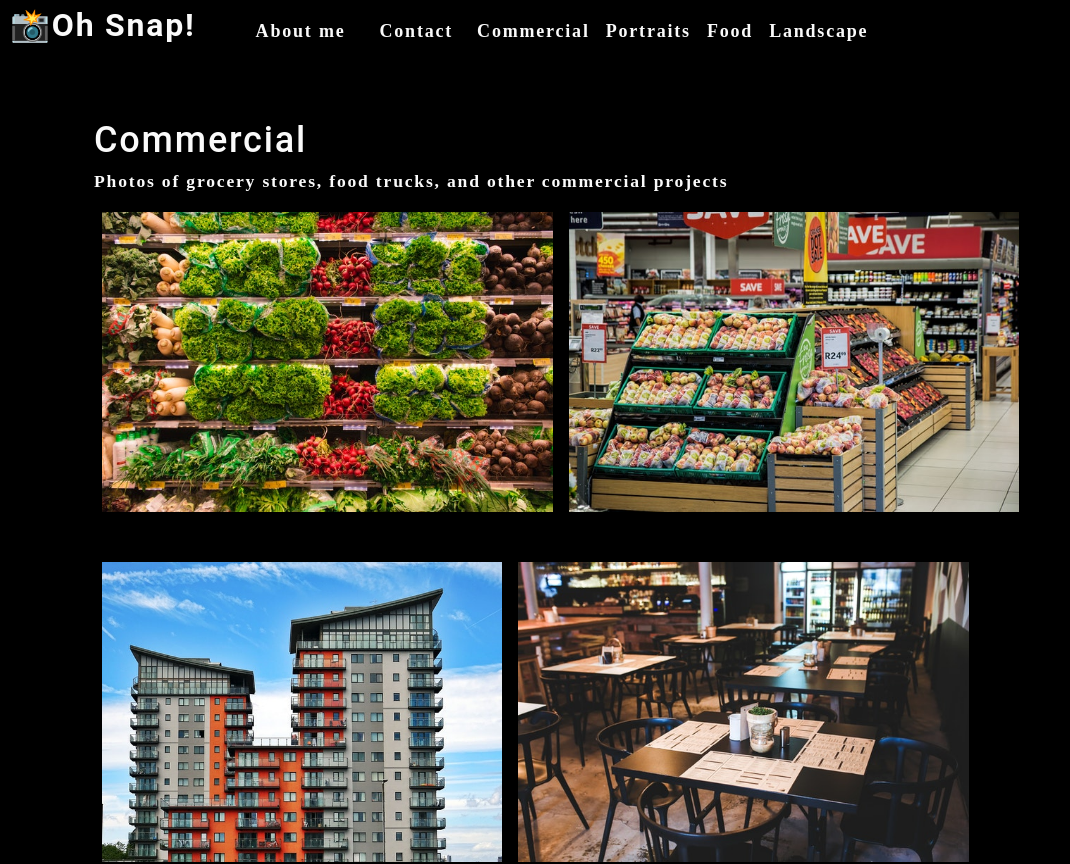
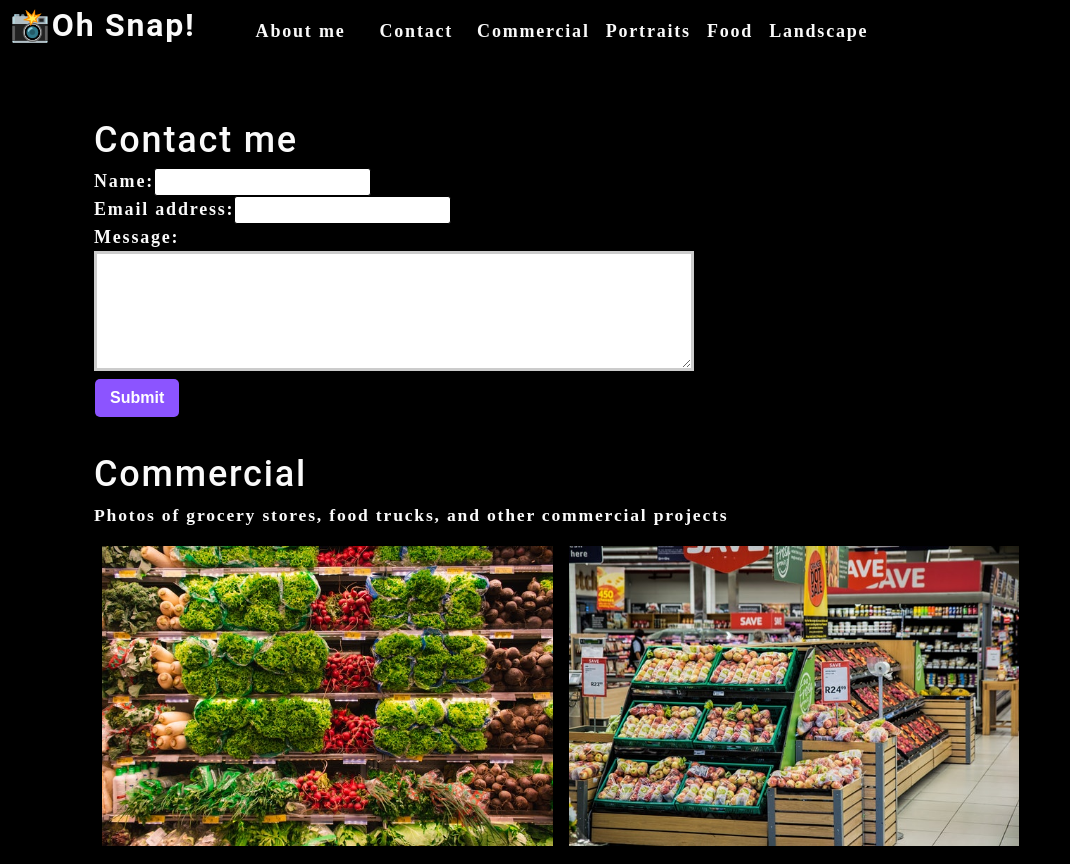
Before and after one commit to maiyiax/photo-port, a React (Create React App) app: page / in a window 1280 px wide. Shown: the top 864 px of the page, without its empty margins (0-1070 px from the left). Built offline with nearby package versions, Linux system fonts and the light colour scheme.

Commit message:
updated form

```diff
--- a/src/App.js
+++ b/src/App.js
@@ -2,6 +2,7 @@ import React, { useState } from 'react';
 import Nav from './components/Nav';
 import About from './components/About';
 import Gallery from './components/Gallery';
+import ContactForm from './components/Contact';
 
 function App() {
   const [categories] = useState([
@@ -24,6 +25,7 @@ function App() {
         currentCategory={currentCategory}
       ></Nav>
       <main>
+          <ContactForm></ContactForm>
           <Gallery currentCategory={currentCategory}></Gallery>
           <About></About>
       </main>
--- a/src/components/Contact/index.js
+++ b/src/components/Contact/index.js
@@ -1,23 +1,35 @@
-import React from 'react';
+import React, { useState } from 'react';
 
 function ContactForm() {
+    const [formState, setFormState] = useState({ name: '', email: '', message: '' });
+    const { name, email, message } = formState;
+
+    // use the setFormState function to update the formState value for the name property
+    function handleChange(e) {
+        setFormState({...formState, [e.target.name]: e.target.value })
+    }
+
+    function handleSubmit(e) {
+        e.preventDefault();
+        console.log(formState);
+    }
 
     //JSX
     return (
         <section>
             <h1>Contact me</h1>
-            <form id="contact-form">
+            <form id="contact-form" onSubmit={handleSubmit}>
                 <div>
                     <label htmlFor="name">Name:</label>
-                    <input type="text" name="name" />
+                    <input type="text" defaultValue={name} onChange={handleChange} name="name" />
                 </div>
                 <div>
                     <label htmlFor="email">Email address:</label>
-                    <input type="email" name="email" />
+                    <input type="email" defaultValue={email} name="email" onChange={handleChange} />
                 </div>
                 <div>
                     <label htmlFor="message">Message:</label>
-                    <textarea name="message" rows="5" />
+                    <textarea name="message" defaultValue={message} onChange={handleChange} rows="5" />
                 </div>
                 <button type="submit">Submit</button>
             </form>
```
Also changed, not shown: 1 other file (tests, documents, lock files or other folders).
